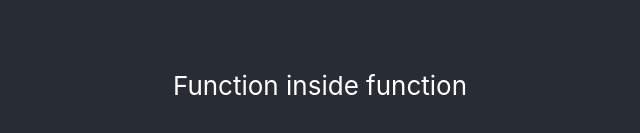
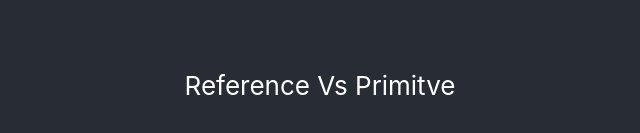
Before and after one commit to haseebulamin/React-Course-Project, a React (Create React App) app: page / in a window 1280 px wide. Shown: the part 315-448 px from the top of the page, without its empty margins (320-960 px from the left). Built offline with nearby package versions, Linux system fonts and the light colour scheme.

Commit message:
refrence file

```diff
--- a/src/App.js
+++ b/src/App.js
@@ -1,10 +1,10 @@
 import './App.css';
-import InsideFunction from './Components/JavaScript-refresh/Function/InsideFunction';
+import ReferenceVsPrimitve from './Components/JavaScript-refresh/Reference-VS-Primitve/ReferenceVsPrimitve';
 function App() {
   return (
     <div className="App">
       <header className="App-header">
-       <InsideFunction/>
+       <ReferenceVsPrimitve/>
       </header>
     </div>
   );
--- /dev/null
+++ b/src/Components/JavaScript-refresh/Reference-VS-Primitve/ReferenceVsPrimitve.jsx
@@ -0,0 +1,9 @@
+import React from 'react'
+
+export default function ReferenceVsPrimitve() {
+  return (
+    <div>
+        Reference Vs Primitve
+        </div>
+  )
+}
```
